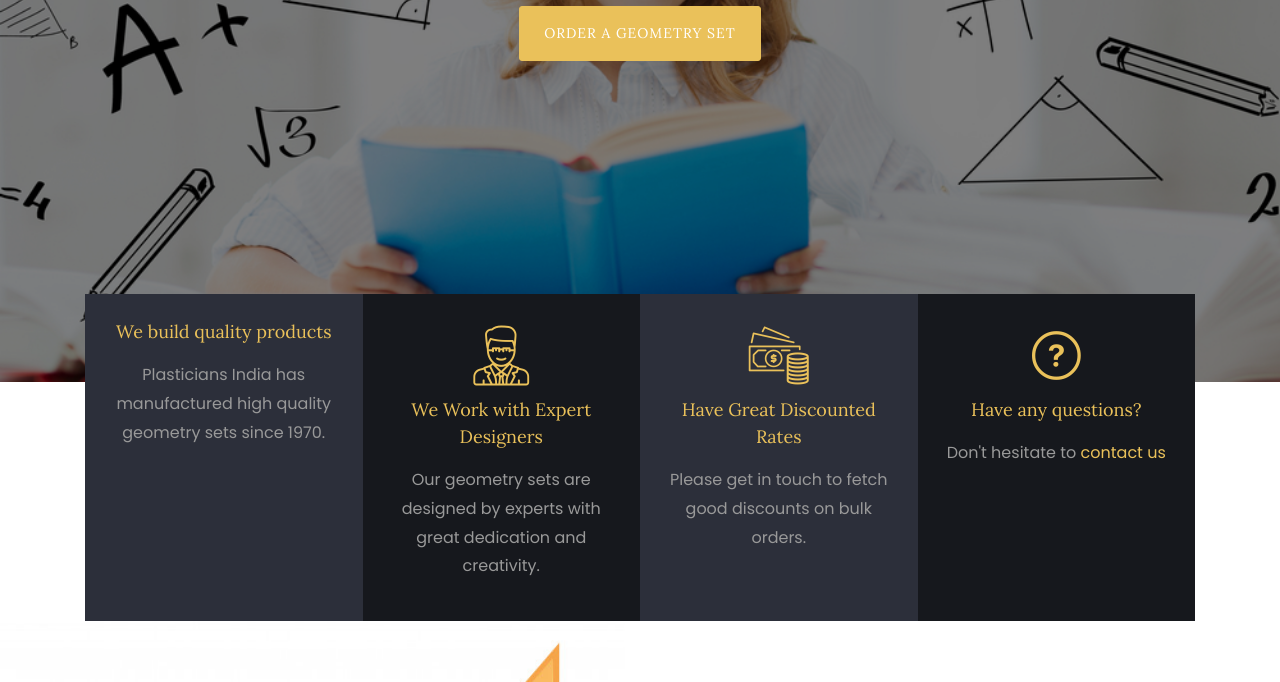
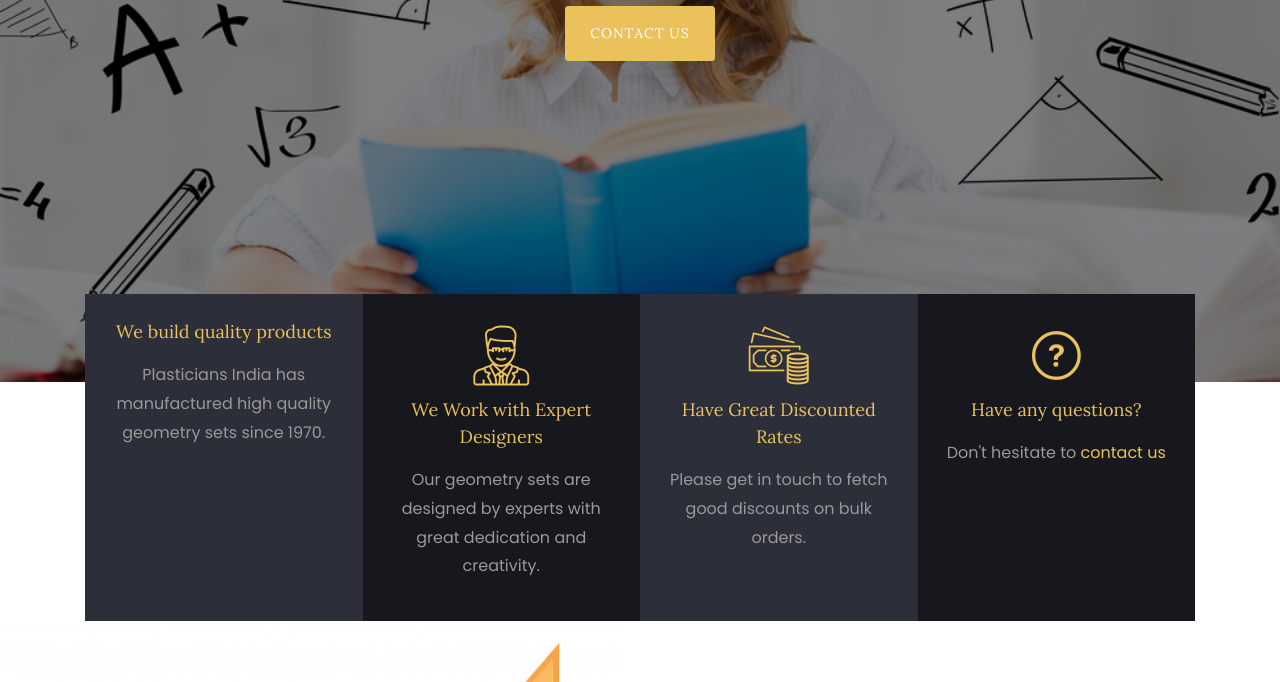
Before and after one commit to kanikag/plasticians, a plain HTML site: page index.html in a window 1280 px wide. Shown: the part 418-1100 px from the top of the page. Drawn offline with Linux system fonts and the light colour scheme; some packages are replaced by stand-ins of ours; no server answers; files whose address does not match are found by name.

Commit message:
Fixed button name

```diff
--- a/index.html
+++ b/index.html
@@ -57,7 +57,7 @@
             <h1 class="mb-4" data-scrollax="properties: { translateY: '30%', opacity: 1.6 }">
 				<span>Excellence</span> . <span>Innovation</span> . <span>Quality</span>
             </h1>
-            <p><a href="contact.html" class="btn btn-primary py-3 px-4">Order a Geometry set</a></p>
+            <p><a href="contact.html" class="btn btn-primary py-3 px-4">Contact us</a></p>
           </div>
         </div>
       </div>
```
